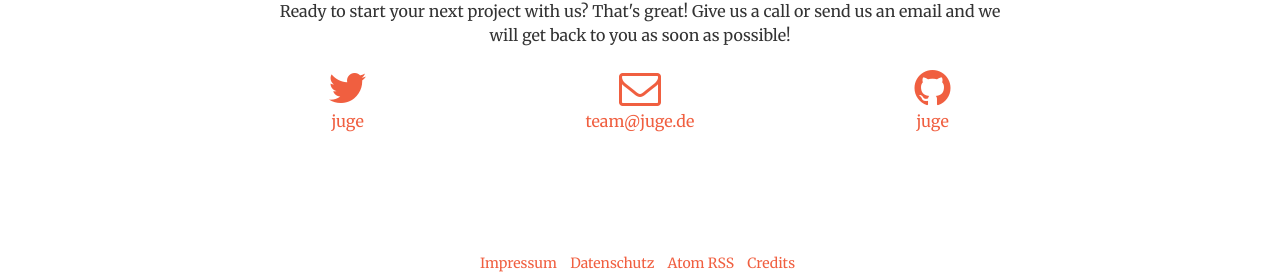
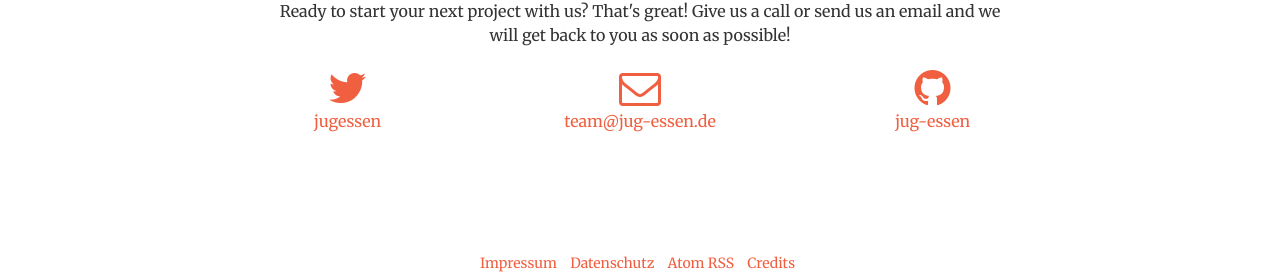
Before and after one commit to jug-essen/jug-essen.github.io, a Jekyll site: the page built from index.html, in a window 1280 px wide and 900 px high, scrolled down 2459 px. Shown: the part 617-897 px from the top of the window. Built offline with Jekyll 4.4.1, drawn with Linux system fonts in a browser that asks for light colours.

Commit message:
variable renaming

```diff
--- a/_config.yml
+++ b/_config.yml
@@ -1,12 +1,12 @@
 # Site settings
 title: JUG Essen
-email: team@juge.de
+email: team@jug-essen.de
 description: > # this means to ignore newlines until "baseurl:"
 baseurl: "" # the subpath of your site, e.g. /blog/
 url: "" # the base hostname & protocol for your site
 
-twitter_username: juge
-github_username: juge
+twitter_username: jugessen
+github_username: jug-essen
 
 # Build settings
 markdown: kramdown
```
